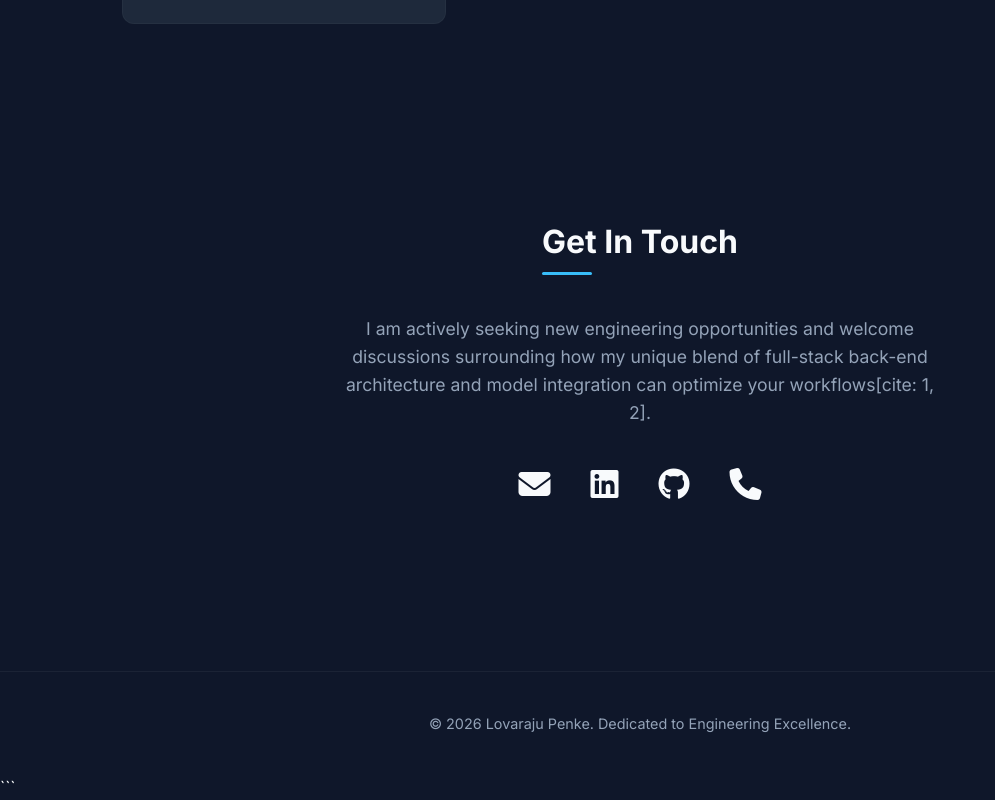
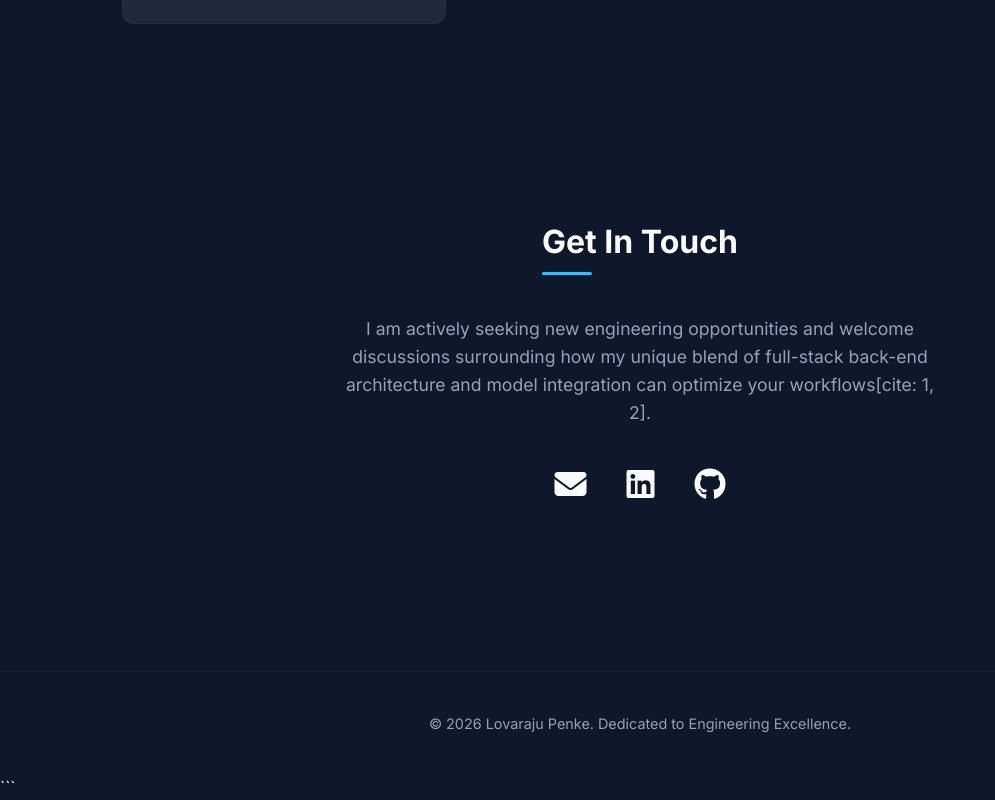
Before and after one commit to Lovaraj777/Lovaraj777.github.io, a plain HTML site: page index.html in a window 1280 px wide. Shown: the part 3811-4611 px from the top of the page, without its empty margins (0-995 px from the left). Drawn offline with Linux system fonts and the light colour scheme.

Commit message:
Update index.html

```diff
--- a/index.html
+++ b/index.html
@@ -528,7 +528,6 @@
                 <a href="mailto:plrraj4444@gmail.com" title="Email"><i class="fa-solid fa-envelope"></i></a>
                 <a href="https://www.linkedin.com/in/lova-raju-penke" target="_blank" title="LinkedIn"><i class="fa-brands fa-linkedin"></i></a>
                 <a href="https://github.com/Lovaraj777" target="_blank" title="GitHub"><i class="fa-brands fa-github"></i></a>
-                <a  target="8790267911" title="Phone"><i class="fa-solid fa-phone"></i> </a>
 
             </div>
         </div>
```
